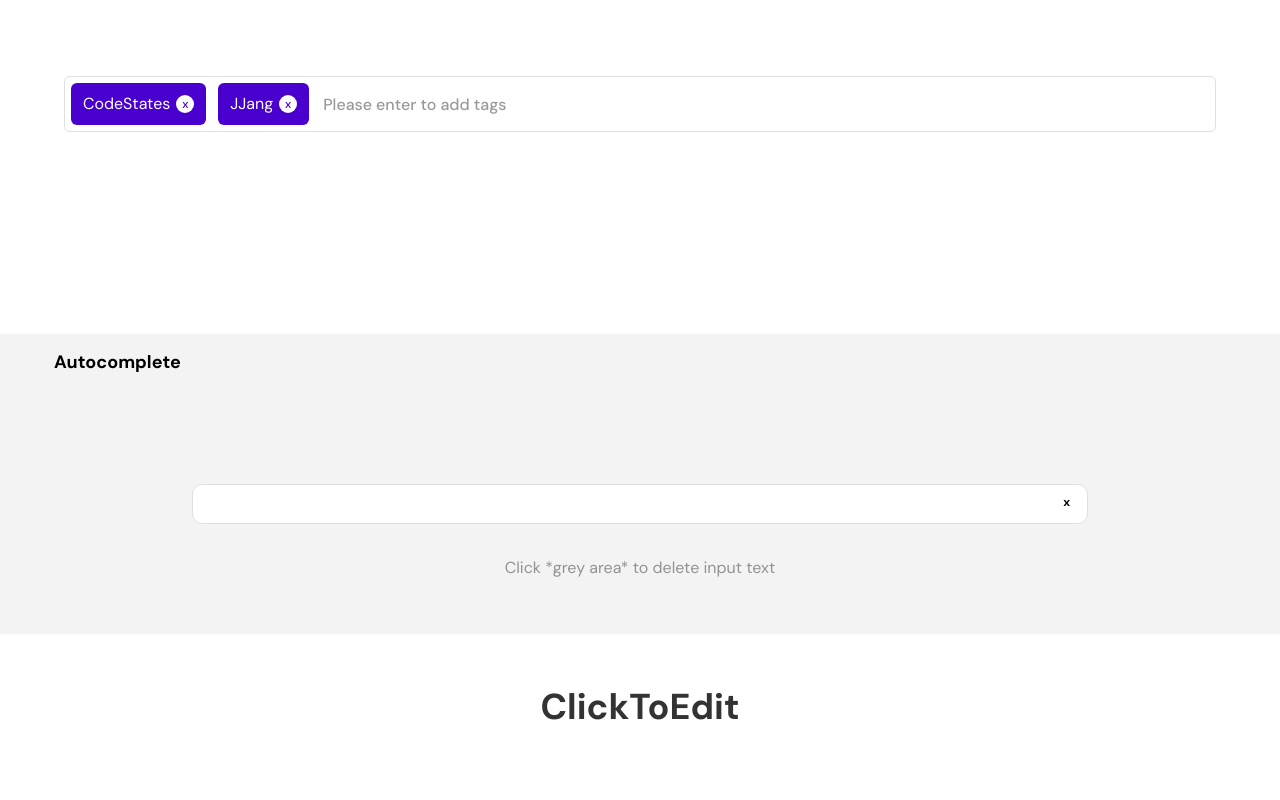
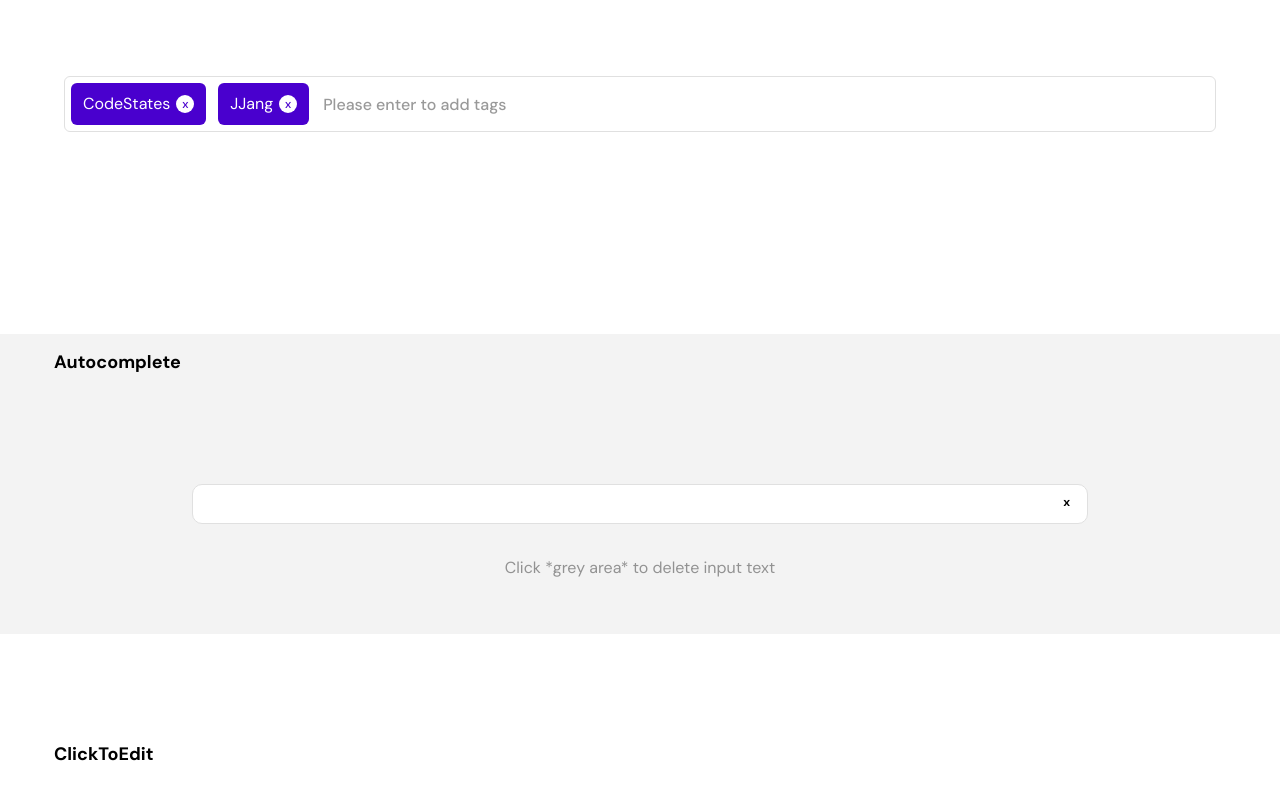
Before and after one commit to joyjs/wanted_pre_onboarding, a React (Create React App) app: page / in a window 1280 px wide. Shown: the part 1733-2533 px from the top of the page. Before the commit the page ends 2463 px from the top, so only its background shows below. Built offline with nearby package versions, Linux system fonts and the light colour scheme.

Commit message:
💄Applied common style to ClickToEdit component

```diff
--- a/src/styles/layout/_app.scss
+++ b/src/styles/layout/_app.scss
@@ -7,11 +7,11 @@
   .Tab,
   .Toggle,
   .Tag,
-  .Autocomplete {
+  .Autocomplete,
+  .ClickToEdit {
     @include column-flex(start, start);
     width: 100%;
     height: auto;
-    padding-bottom: $component-spacing;
 
     .title {
       @include text-style(title, $black);
@@ -19,6 +19,14 @@
     }
   }
 
+  .ModalButton,
+  .Tab,
+  .Toggle,
+  .Tag,
+  .Autocomplete {
+    padding-bottom: $component-spacing;
+  }
+
   .Autocomplete {
     z-index: $autocomplete-dimension;
   }
```
